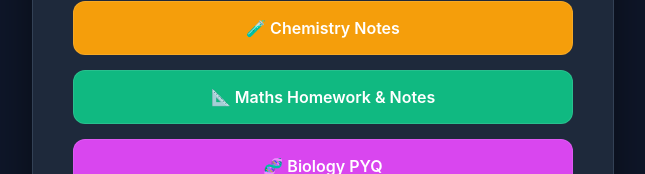
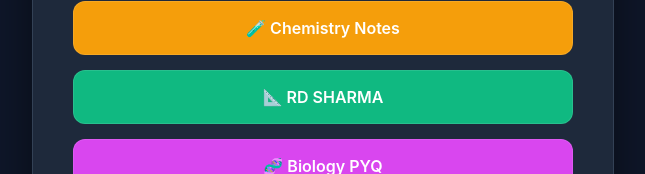
Before and after one commit to gopalbhi999-crypto/notes, a plain HTML site: page index.html in a window 1280 px wide. Shown: the part 351-525 px from the top of the page, without its empty margins (317-962 px from the left). Drawn offline with Linux system fonts and the light colour scheme.

Commit message:
Update index.html

```diff
--- a/index.html
+++ b/index.html
@@ -124,7 +124,7 @@
             </a>
 
             <a href="m.html" class="btn btn-maths">
-                📐 Maths Homework & Notes
+                📐 RD SHARMA
             </a>
 
             <a href="bio.pdf" class="btn btn-bio" target="_blank">
```
